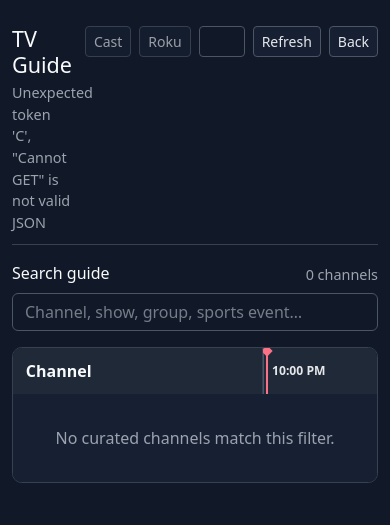
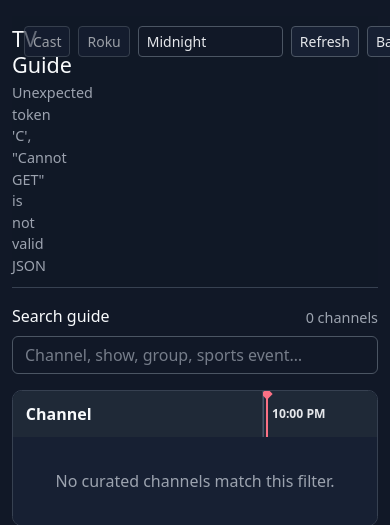
Before and after one commit to zschmook/m3u-web-picker, a Flask app: page /guide in a window 390 px wide; the page is wider, and only the part inside the window is pictured. Shown: the top 525 px of that part. Run offline with Flask 3, Linux system fonts and the light colour scheme; data comes from the database, SQL or seed files in the repository; data that the repository does not hold is empty; parts of the project's set-up code (start-up, migrations or seed data) failed here and were passed over; some libraries are stand-ins or nearby versions.

Commit message:
Style TV Guide theme selector

```diff
--- a/static/css/guide_theme.css
+++ b/static/css/guide_theme.css
@@ -145,6 +145,16 @@ body.guide-body[data-ui-theme] .badge.text-bg-secondary {
   color: var(--ui-text) !important;
 }
 
+.guide-theme-control {
+  margin: 0;
+}
+
+.guide-theme-control select {
+  width: auto;
+  min-width: 145px;
+  max-width: 190px;
+}
+
 body.guide-body[data-ui-theme="terminal-amber"] {
   background:
     repeating-linear-gradient(0deg, rgba(255, 176, 0, .018) 0, rgba(255, 176, 0, .018) 1px, transparent 1px, transparent 4px),
@@ -162,3 +172,14 @@ body.guide-body[data-ui-theme="cornfield"] {
     radial-gradient(circle at 78% 0%, rgba(211, 166, 44, .08), transparent 34rem),
     var(--ui-page) !important;
 }
+
+@media (max-width: 760px) {
+  .guide-theme-control {
+    flex: 1 1 100%;
+  }
+
+  .guide-theme-control select {
+    width: 100%;
+    max-width: none;
+  }
+}
```
